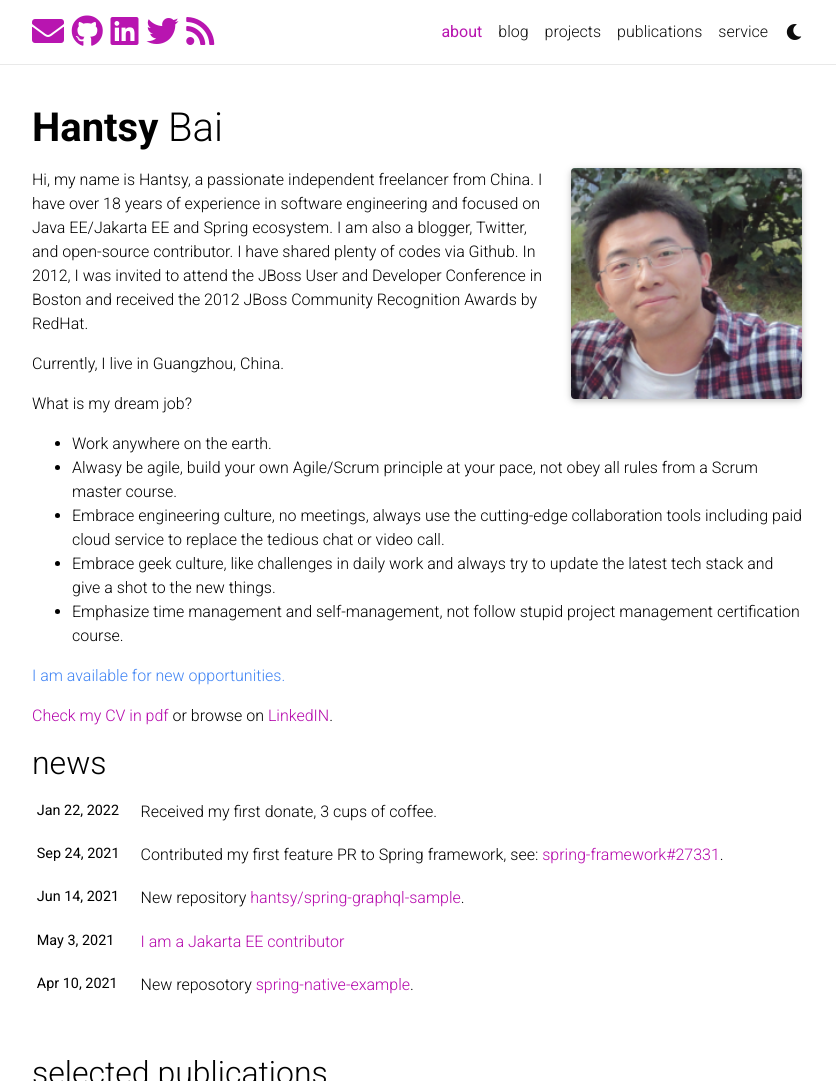
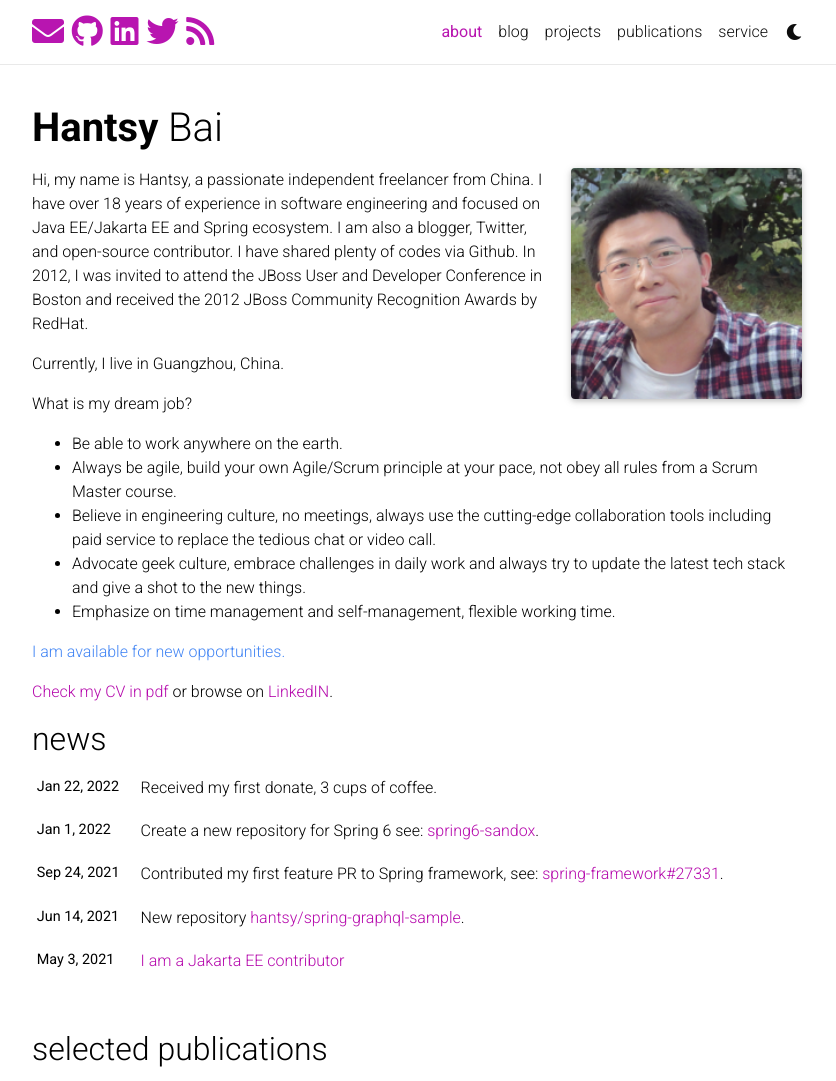
Before and after one commit to hantsy/hantsy.github.io, a Jekyll site: the page built from _pages/about.md, in a window 1280 px wide and 1394 px high, cut to the strip 0-1081 px from the top of the window. Shown: the whole strip, without its empty margins (223-1059 px from the left). Built offline with Jekyll 4.4.1, drawn with Linux system fonts in a browser that asks for light colours; nearby versions of some CDN libraries; emoji names are drawn with the system emoji font; a style sheet for code colours, icons or effects is not loaded.

```diff
--- a/_pages/about.md
+++ b/_pages/about.md
@@ -21,12 +21,11 @@ Currently, I live in Guangzhou, China.
 
 What is my dream job?
 
-* Work anywhere on the earth.
-* Alwasy be agile, build your own Agile/Scrum principle at your pace, not obey all rules from a Scrum master course.
-* Embrace engineering culture, no meetings, always use the cutting-edge collaboration tools including paid cloud service to replace the tedious chat or video call.
-* Embrace geek culture, like challenges in daily work and always try to update the latest tech stack and give a shot to the new things.
-* Emphasize time management and self-management, not follow stupid project management certification course.
-
+* Be able to work anywhere on the earth.
+* Always be agile, build your own Agile/Scrum principle at your pace, not obey all rules from a Scrum Master course.
+* Believe in engineering culture, no meetings, always use the cutting-edge collaboration tools including paid service to replace the tedious chat or video call.
+* Advocate geek culture, embrace challenges in daily work and always try to update the latest tech stack and give a shot to the new things.
+* Emphasize on time management and self-management, flexible working time.
 
 <p class="text-primary  display-5">I am available for new opportunities.</p>
 
```
Also changed, not shown: _news/announcement_7.md (+2 -2 lines), _news/announcement_8.md (added, +7 -0 lines).
